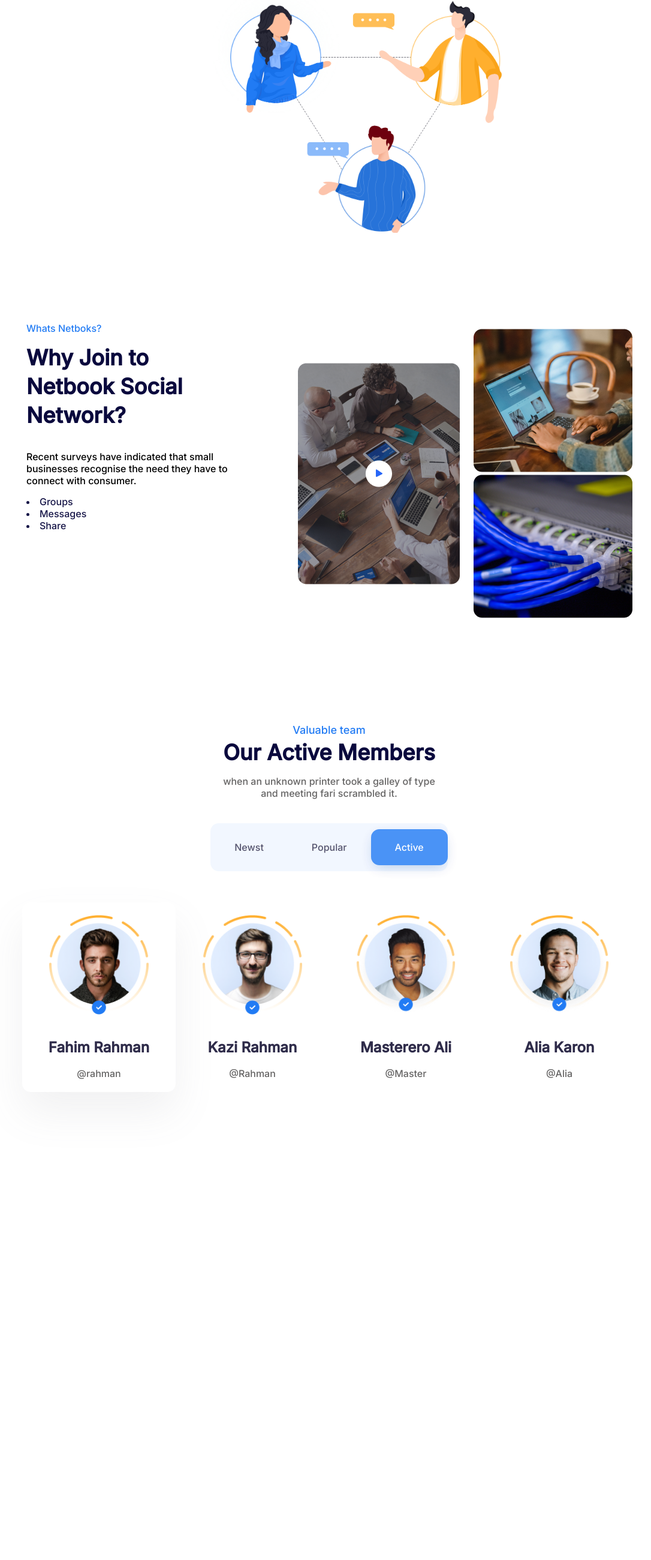
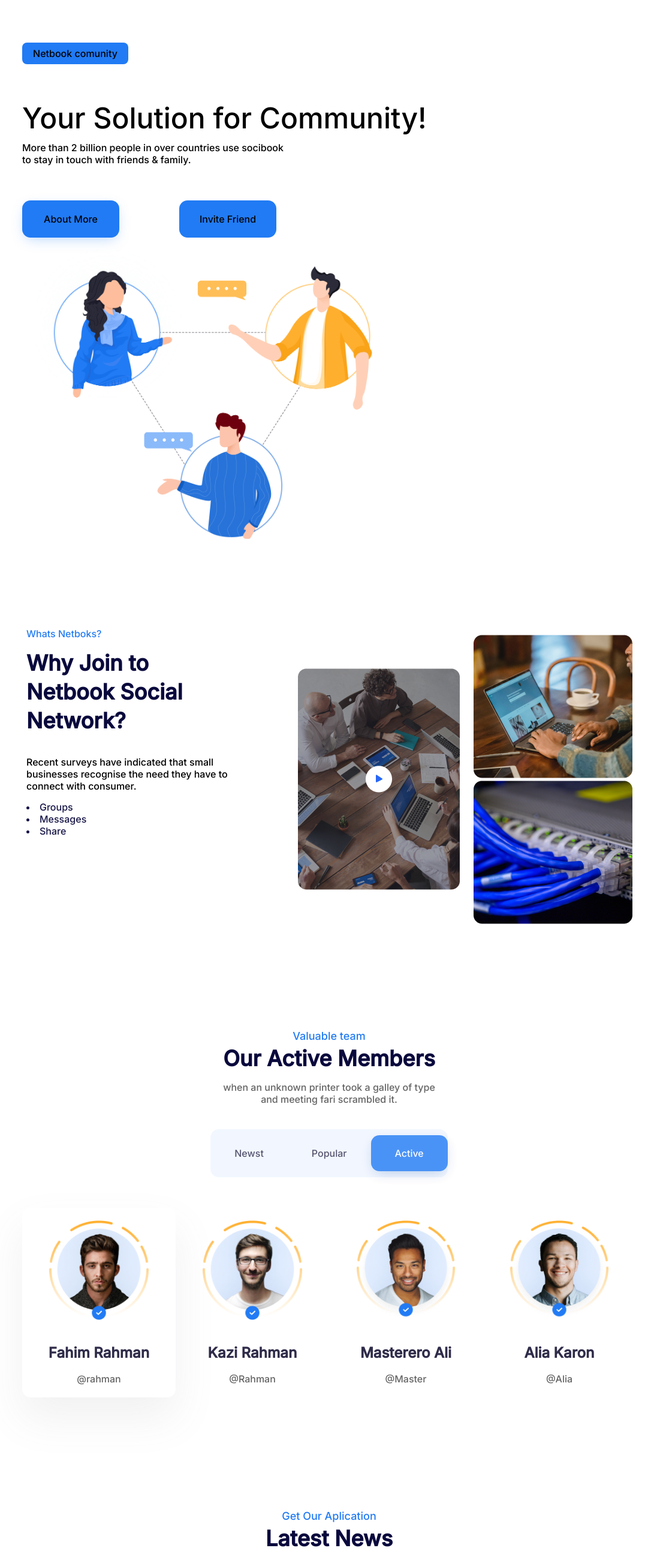
Before and after one commit to WEBcko/grupo2-atividade-semanal-3, a plain HTML site: page html/index.html in a window 1280 px wide. Shown: the part 140-2740 px from the top of the page at 60% size, without its empty margins (91-1177 px from the left). Before the commit the page ends 2128 px from the top, so only its background shows below. Drawn offline with Linux system fonts and the light colour scheme.

Commit message:
home completa

```diff
--- a/css/index.css
+++ b/css/index.css
@@ -10,7 +10,6 @@
     padding-left: 10vw;
     padding-right: 10vw;
 }
-
 .ocupa-janela{
     height: 100vh;
 }
@@ -61,12 +60,80 @@
 
 .home-img{
     display: flex;
-    margin-right: 350px;
-    flex-direction: row-reverse;
+    justify-content: space-around;
 }
 
+
 .home-img img{
-    width: 500px;
+    width: 585.52px;
+    height: 501.47px;
+}
+
+.home-conteudo-community{
+    margin-top: 58px;
+    width: 177px;
+    height: 36px;
+    border-radius: 10px;
+    display: flex;
+    align-items: center;
+    justify-content: center;
+    background: #217BF4;
+    border-radius: 8px;
+
+}
+
+.home-conteudo-tudo{
+    padding-top: 7%;
+}
+
+.home-conteudo-botoes{
+    display: flex;
+    justify-content: flex-start;
+    gap: 100px;
+}
+
+.home-conteudo-texto{
+    padding-top:9%;
+}
+
+.home-conteudo-texto-extra-1{
+    font-size: xxx-large;
+    padding-bottom: 10px;
+}
+
+.home-conteudo-aboutmore{
+    margin-top: 58px;
+    width: 162px;
+    height: 62px;
+    border-radius: 10px;
+    display: flex;
+    align-items: center;
+    justify-content: center;
+    background: #217BF4;
+    border-radius: 14px;
+    box-shadow: 0px 7px 22px -6px rgba(33, 123, 244, 0.34);
+}
+
+.home-conteudo-invitefriend{
+    margin-top: 58px;
+    width: 162px;
+    height: 62px;
+    border-radius: 10px;
+    display: flex;
+    align-items: center;
+    justify-content: center;
+    background: #217BF4;
+    border-radius: 14px;
+}
+
+.home-conteudo-community div{
+    opacity:1;
+}
+
+.home-conteudo{
+    display: flex;
+    flex-wrap: wrap;
+    /* justify-content: space-around; */
 }
 
 /* ABOUT US */
@@ -243,3 +310,77 @@ ol{
 .membros .container .team .card-homem .arroba-homem {
     color: #656464;
 }
+
+/* Latest News */
+
+.latest-news {
+
+    width: 100%;
+
+}
+
+.latest-news .container .textocima {
+    display: flex;
+    align-items: center;
+    flex-direction: column;
+}
+
+.latest-news .container .textocima .azul-valuable {
+    color: #217BF4;
+    font-weight: 500;
+    margin-top: 20px;
+    margin-bottom: 10px;
+    font-size: 18px;
+    line-height: 18px;
+}
+
+.latest-news .container .textocima .our-active {
+    font-weight: 700;
+    font-size: 36px;
+    margin-bottom: 20px;
+    line-height: 36px;
+    color: #0A093D;
+
+}
+.latest-news .container .fotos-container{
+
+    display: flex;
+    flex-direction: row;
+    justify-content: space-between;
+    margin-top: 50px;
+
+}
+
+.latest-news .container .fotos-container .bloco-fotos{
+
+    width: 30%;
+}
+
+.latest-news .container .fotos-container .bloco-fotos .img-news{
+    width: 100%;
+}
+
+.latest-news .container .fotos-container .bloco-fotos .traco-foto-texto{
+    width: 90%;
+    padding-left: 5%;
+    line-height: 25px;
+    color: #2F2C4A;
+    font-size: 20px;
+    margin-top: 20px;
+    display: flex;
+}
+
+.latest-news .container .fotos-container .bloco-fotos .traco-foto-texto .traco{
+
+    margin-right: 20px;
+    color: #FFAF2E;
+    font-size: 40px;
+    margin-top: -13px;
+
+}
+
+.latest-news .container .fotos-container .bloco-fotos .texto-foto .texto-baixo{
+    color: #656464;
+    font-size: 16px;
+    margin-top: 20px;
+}
--- a/html/index.html
+++ b/html/index.html
@@ -9,7 +9,7 @@
     <title>Netbook</title>
 </head>
 <body>
-    <section class="home">
+    <section class="home container">
         <header class="nave-bar">
             <div class="nave-bar-conteudo">
                 <div><img src="../img/logo.png" alt="Netbook"></div>
@@ -25,12 +25,32 @@
         </header>
 
         <div class="home-conteudo">
-            <div>
-                <div>
-                    <p>Netbook comunity</p>
-                </div>
+            <div class="home-conteudo-tudo">
+                    <div class="home-conteudo-community">
+                         <div>Netbook comunity</div>
+                    </div>
+                    <div class="home-conteudo-texto">
+                        <!-- <div class="home-conteudo-texto-extra"> -->
+                            <div class="home-conteudo-texto-extra-1">
+                                <p>Your Solution for Community!</p>
+                            </div>
+                            <div class="home-conteudo-texto-extra-2">
+                                More than 2 billion people in over countries use socibook <br>
+                                to stay in touch with friends & family.
+                            </div>
+                        <!-- </div> -->
+                        <div class="home-conteudo-botoes">
+                            <div class="home-conteudo-aboutmore">
+                                About More
+                            </div>
+                            <div class="home-conteudo-invitefriend">
+                                Invite Friend
+                            </div>
+                        </div>
+                    </div>
             </div>
             <div class="home-img">
+
                 <img src="../img/head.png" alt="">
             </div>
         </div>
@@ -114,6 +134,60 @@
         </div>
     </section>
 
+    <section class="latest-news">
+        <div class="container ocupa-janela">
+
+            <div class="textocima">
+                <div class="azul-valuable">Get Our Aplication</div>
+                <div class="our-active">Latest News</div>
+            </div>
+
+            <div class="fotos-container">
+
+                <div class="bloco-fotos">
+                    <img class="img-news" src="../img/notebook.png" alt="é um notebook">
+
+                    <div class="traco-foto-texto">
+                        <div class="traco"> __</div>
+                        <div class="texto-foto">
+                            <div> It Does Not Matter Hows Slowly go as Long</div>
+                            <div class="texto-baixo"> Continue Reading →</div>
+                        </div>
+                    </div>
+
+                </div>
+
+                <div class="bloco-fotos">
+                    <img class="img-news" src="../img/familia.png" alt="é uma familia">
+
+                    <div class="traco-foto-texto">
+                        <div class="traco"> __</div>
+                        <div class="texto-foto">
+                             <div> Netbook Network Added New Photo Filter</div>
+                              <div class="texto-baixo"> Continue Reading →</div>
+                        </div>
+                    </div>
+
+                </div>
+
+                <div class="bloco-fotos">
+                    <img class="img-news" src="../img/pinos.png" alt="é uns pino">
+
+                    <div class="traco-foto-texto">
+                        <div class="traco"> __</div>
+                        <div class="texto-foto">
+                            <div>We Optimised Netbooks Better Navigation</div>
+                            <div class="texto-baixo"> Continue Reading →</div>
+                        </div>
+                    </div>
+                </div>
+
+            </div><!--fotos-conteiner-->
+
+
+        </div>
+    </section>
+
 </body>
 
 </html>
```
